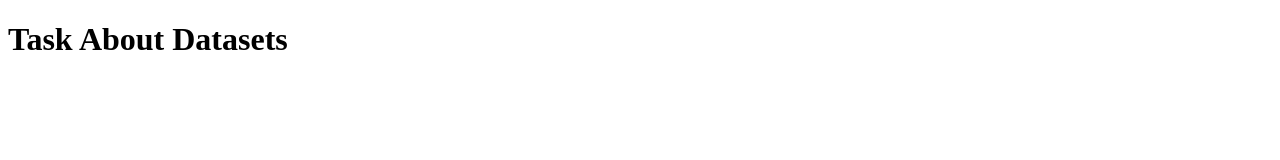
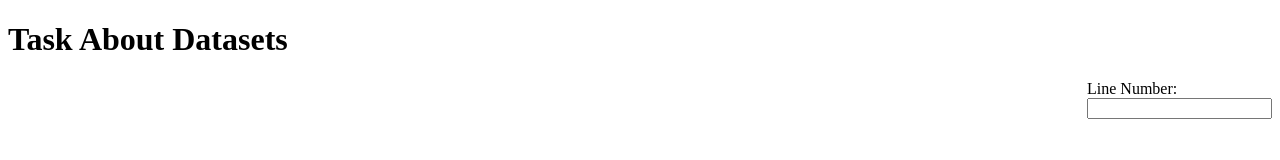
Before and after one commit to Saileeich/Miniprosjekt-Datasett, a website: page public/index.html in a window 1280 px wide. Drawn offline with Linux system fonts and the light colour scheme; some packages are replaced by stand-ins of ours.

Commit message:
Started adding custom form

```diff
--- a/public/index.html
+++ b/public/index.html
@@ -11,7 +11,12 @@
 </head>
 <body>
     <h1>Task About Datasets</h1>
-
-    <div id="map"></div>
+    <div id="GUI">
+        <div id="map"></div>
+        <form action="">
+            <label for="LineNum">Line Number:</label> <br>
+            <input type="number" name="LineNum" id="LineNum">
+        </form>
+    </div>
 </body>
 </html>
--- a/public/index.js
+++ b/public/index.js
@@ -35,7 +35,8 @@ async function updateMarkers() {
         const marker = new AdvancedMarkerElement({
             map,
             position: vehiclePosition,
-            title: `${vehicle["LineNum"]} | ${vehicle["StartName"]} - ${vehicle["DestinationName"]} | ${vehicle["StopPointName"]}`,
+            //title: `${vehicle["LineNum"]} | ${vehicle["StartName"]} - ${vehicle["DestinationName"]} | ${vehicle["StopPointName"]}`,
+            title: `${vehicle["LineNum"]} | ${vehicle["Delay"]} | ${vehicle["StopPointName"]}`,
         });
         markers.push(marker);
     }
--- a/public/style.css
+++ b/public/style.css
@@ -2,3 +2,10 @@
     height: 400px;
     width: 100%;
 }
+
+#GUI {
+    display: flex;
+    justify-content: space-between;
+    width: 100%;
+    height: 400px;
+}
```
